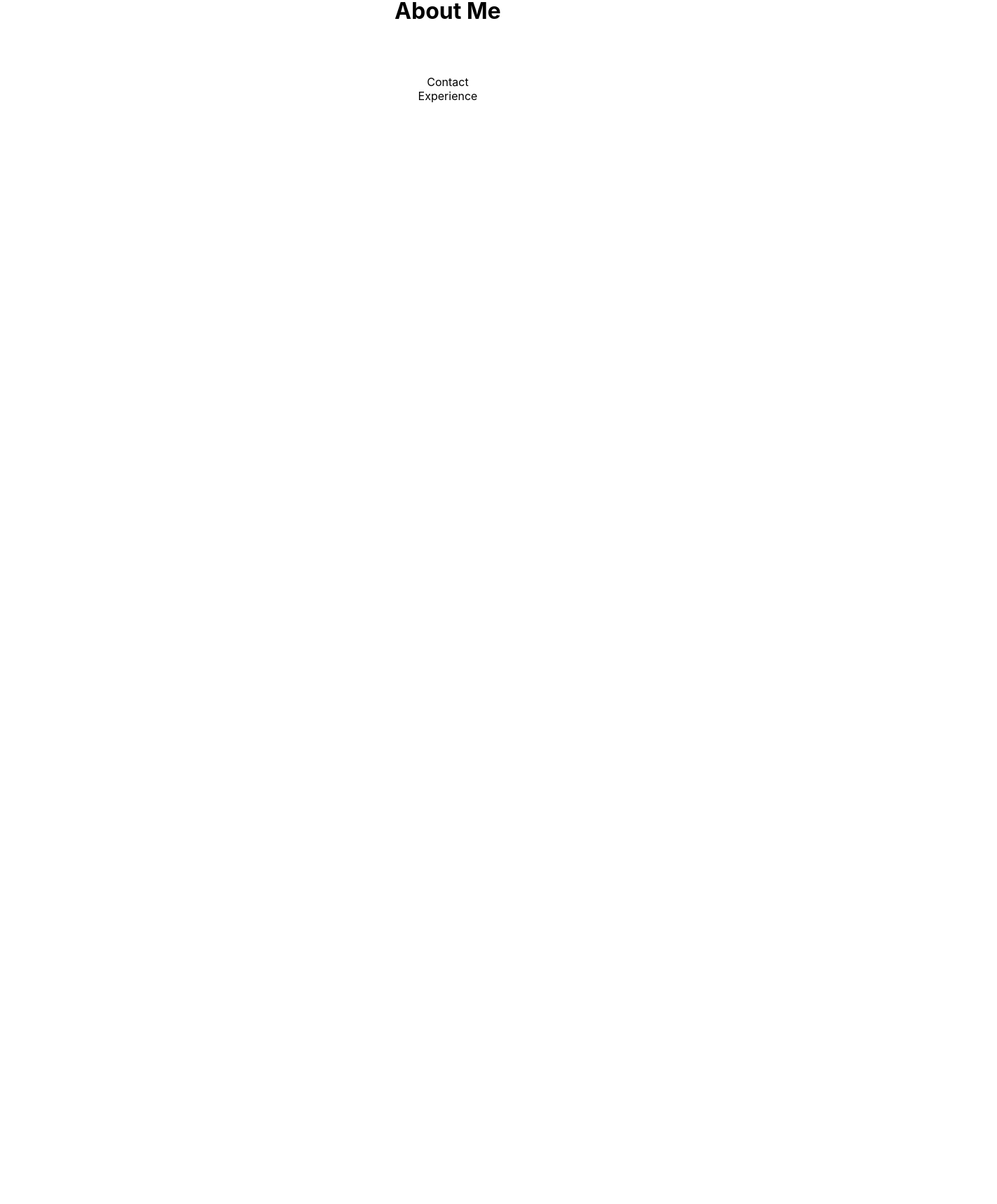
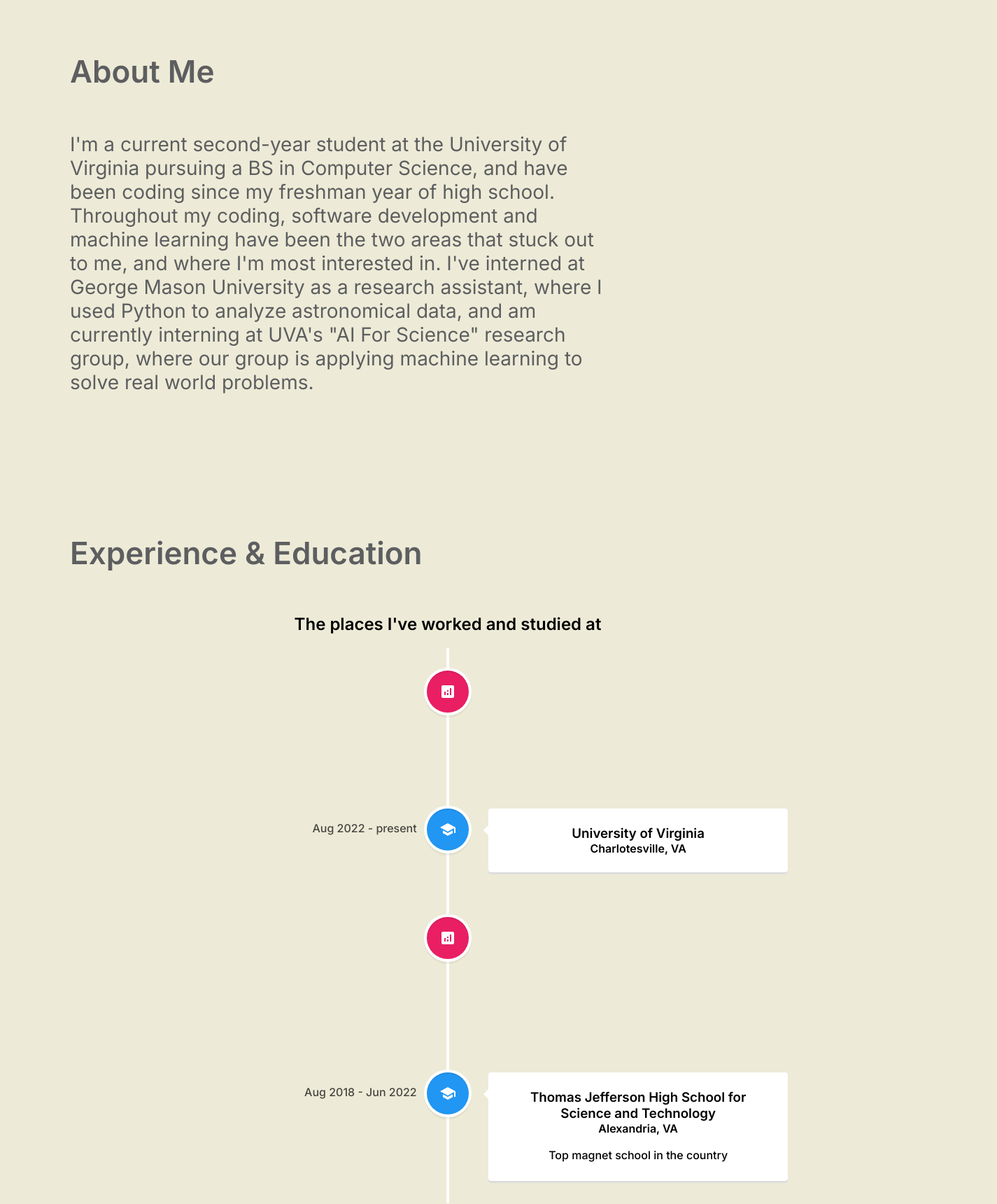
Before and after one commit to kingsleykimm/personal-website, a React (Create React App) app: page / in a window 1280 px wide. Shown: the part 880-2600 px from the top of the page at 70% size, 1425 px wide, since content can reach past the window. Before the commit the page ends 1027 px from the top, so only its background shows below. Built offline with nearby package versions, Linux system fonts and the light colour scheme.

Commit message:
More tweaks to header, added experience section

```diff
--- a/package.json
+++ b/package.json
@@ -12,6 +12,7 @@
     "react-router-dom": "^6.11.2",
     "react-router-hash-link": "^2.4.3",
     "react-scripts": "^5.0.1",
+    "react-vertical-timeline-component": "^3.6.0",
     "web-vitals": "^2.1.4"
   },
   "scripts": {
--- a/src/App.css
+++ b/src/App.css
@@ -14,15 +14,16 @@
   50% {border-right-color: #5d5e60}
   100% {border-right-color: transparent}
 }
-BrowserRouter {
-  margin-bottom: 0px;
-}
+
 .page--header{
 
+   position: sticky;
+  z-index: 10;
   min-height: 75px;
+
   display: flex;
   width: 100%;
-
+  background: #EDEBD7;
   justify-content: space-evenly;
   align-items: center;
   box-shadow: 0px 5px 10px #5d5e60;
@@ -39,8 +40,10 @@
 
 }
 
-#about {
-  padding: 50px;
+#about, #experience {
+  padding: 0 100px;
+  font-family: 'Inter', sans-serif;
+  margin-bottom: 200px;
 
 }
 
@@ -55,21 +58,22 @@
 }
 
 .title {
-  font-size: 65px;
+  font-size: 80px;
   display: flex;
-
+  font-family: 'Lato', 'sans-serif';
   color: #5d5e60;
 }
 
 .description {
-  font-size: 25px;
+  font-size: 28px;
   margin: 0;
   overflow: hidden;
   white-space: nowrap;
   width: 0;
   animation: typing 3s steps(55, end) forwards, blinking 1s infinite;
+  border-right: 2px solid;
 
-  border-right: 2px solid
+
 }
 .title > h1 {
   margin-bottom: 0;
@@ -88,6 +92,9 @@
   display : grid;
   grid-template-columns: 3fr 2fr;
   grid-template-rows: auto;
+  margin: 75px 0;
+
+
 }
 .social--links {
 
@@ -119,3 +126,23 @@
 .icon--wrapper:hover {
   transform: scale(1.5);
 }
+#about {
+  padding-right: 400px;
+}
+
+.about--title, .experience--header {
+  font-size: 44px;
+  text-align: start;
+  color: #5d5e60;
+
+  margin-bottom: 60px;
+}
+.about--description {
+  font-size: 28px;
+  text-align: start;
+  color: #5d5e60;
+
+}
+.timeline--date {
+  font-size: 44px;
+}
--- a/src/App.js
+++ b/src/App.js
@@ -1,4 +1,4 @@
-import logo from './logo.svg';
+
 import './App.css';
 import Header from "./components/Header";
 import About from "./components/About.js";
@@ -10,9 +10,11 @@
     <div className="App">
         <Header />
         <About />
-        <Contact />
         <Experience />
         <Projects />
+        <Contact />
+
+
     </div>
   );
 }
--- a/src/components/About.js
+++ b/src/components/About.js
@@ -2,9 +2,16 @@
 function About () {
     return (
       <div id="about">
-        <h1>
+        <h1 className="about--title">
           About Me
         </h1>
+        <p className="about--description">I'm a current second-year student at the University of Virginia pursuing a BS in Computer Science, and
+          have been coding since my freshman year of high school. Throughout my coding, software development and machine
+          learning have been the two areas that stuck out to me, and where I'm most interested in.
+          I've interned at George Mason University as a research assistant,
+          where I used Python to analyze astronomical data, and am currently interning at UVA's "AI For Science" research group, where our group is applying machine
+          learning to solve real world problems.
+        </p>
 
       </div>
     )
--- a/src/components/Experience.js
+++ b/src/components/Experience.js
@@ -1,8 +1,78 @@
 
+import { VerticalTimeline, VerticalTimelineElement } from "react-vertical-timeline-component";
+import 'react-vertical-timeline-component/style.min.css';
+import {MdSchool, MdAnalytics} from "react-icons/md"
+import React from "react";
+
+// Timeline code was cited from https://www.cluemediator.com/how-to-create-a-vertical-timeline-component-in-react
 function Experience () {
+    const researchIcon = {
+        icon: <MdAnalytics />,
+        iconStyle: {background: 'rgb(233, 30, 99)', color:'#fff'}
+    }
+    const schoolIcon = {
+        icon : <MdSchool />,
+        iconStyle: {background: 'rgb(33, 150, 243)', color: "#fff"}
+    }
+    const timeline = [
+        {
+            icon: researchIcon,
+            date: "May 2023 - Dec 2023",
+            title: '\"AI For Science\" Research Intern',
+            subtitle: 'University of Virginia',
+            desc: 'AI, Python, Machine Learning'
+        },
+        {
+            icon: schoolIcon,
+            date: "Aug 2022 - present",
+            title: "University of Virginia",
+            subtitle: "Charlotesville, VA"
+        },
+        {
+            icon: researchIcon,
+            date: "Jan 2020 - May 2022",
+            title: 'Plavchan Group Research Assistant',
+            subtitle: 'George Mason University, Fairfax, VA',
+            desc: 'Research, Python, Data Analysis, Signal Processing'
+        },
+        {
+            icon: schoolIcon,
+            date: "Aug 2018 - Jun 2022",
+            title: "Thomas Jefferson High School for Science and Technology",
+            subtitle: "Alexandria, VA",
+            desc: "Top magnet school in the country "
+        }
+
+    ]
     return (
         <div id="experience">
-            Experience
+            <h1 className="experience--header">
+                Experience & Education
+            </h1>
+            <h2 className="experience-header">
+                The places I've worked and studied at
+            </h2>
+            <VerticalTimeline>
+                {timeline.map((t, i) => {
+                const contentStyle = i === 0 ? { background: 'rgb(33, 150, 243)', color: '#fff' } : undefined;
+                const arrowStyle = i === 0 ? { borderRight: '7px solid  rgb(33, 150, 243)' } : undefined;
+
+                return <VerticalTimelineElement
+                    key={i}
+                    className="vertical-timeline-element--work"
+                    contentStyle={contentStyle}
+                    contentArrowStyle={arrowStyle}
+                    date={t.date}
+                    {...t.icon}
+                >
+                    {t.title ? <React.Fragment>
+                    <h3 className="vertical-timeline-element-title">{t.title}</h3>
+                    {t.subtitle && <h4 className="vertical-timeline-element-subtitle">{t.subtitle}</h4>}
+                    {t.desc && <p>{t.desc}</p>}
+                    </React.Fragment> : undefined}
+                </VerticalTimelineElement>
+                })}
+            </VerticalTimeline>
         </div>
     )
 }
--- a/src/components/Header.js
+++ b/src/components/Header.js
@@ -6,16 +6,15 @@
 function Header () {
 
     return (
-        <BrowserRouter>
-            <div >
+        <div>
+            <BrowserRouter>
                 <header className="page--header">
                     <Link className="page--link" smooth to="About" >Bio</Link>
                     <Link className = "page--link" smooth to="Experience">Experience</Link>
                     <Link className="page--link" smooth to="Projects">Projects</Link>
                     <Link className="page--link" smooth to="Contact">Contact</Link>
-
                 </header>
-            </div>
+            </BrowserRouter>
             <div className="header--wrapper">
                 <div className="header--body">
                     <div className="title">
@@ -23,7 +22,7 @@
                         <hr></hr>
                         </h1>
                     </div>
-                    <p className="description"><em>Computer Science Student @ UVA passionate about software development & ML</em></p>
+                    <p className="description"><em>Computer Science Student @ UVA passionate about software development & machine learning</em></p>
                 </div>
                 <div className="social--links">
                     <div className="icon--wrapper">
@@ -46,15 +45,11 @@
                             <div className="icon">
                                 <AiFillLinkedin size='40px'/>
                             </div>
-
                         </a>
                     </div>
-
-
                 </div>
             </div>
-
-        </BrowserRouter>
+        </div>
 
     )
 }
--- a/src/index.css
+++ b/src/index.css
@@ -5,7 +5,7 @@
     sans-serif;
   -webkit-font-smoothing: antialiased;
   -moz-osx-font-smoothing: grayscale;
-
+  background-color: #EDEBD7
 }
 
 code {
```
Also changed, not shown: 1 other file (tests, documents, lock files or other folders).
